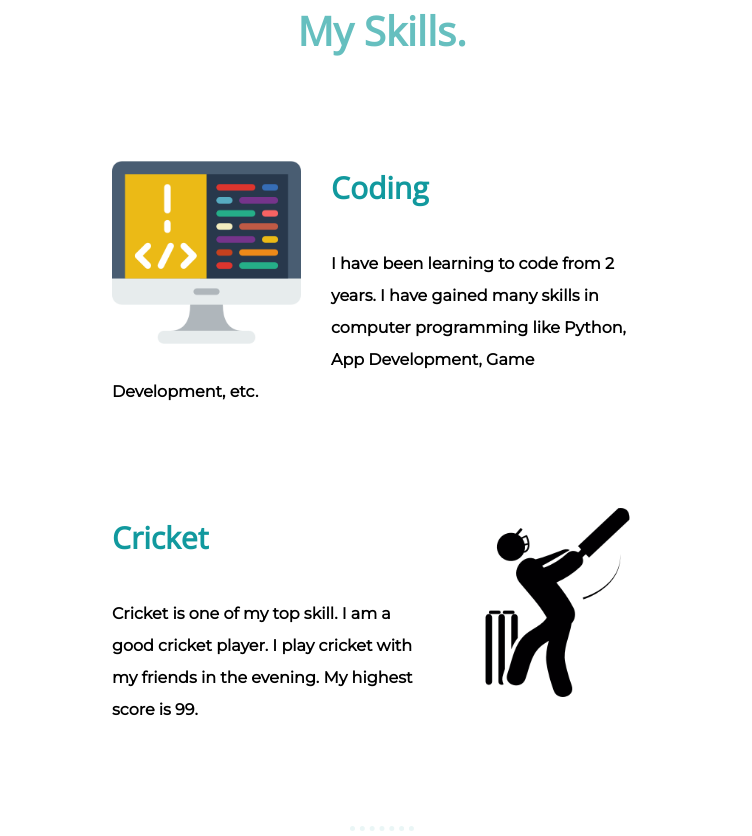
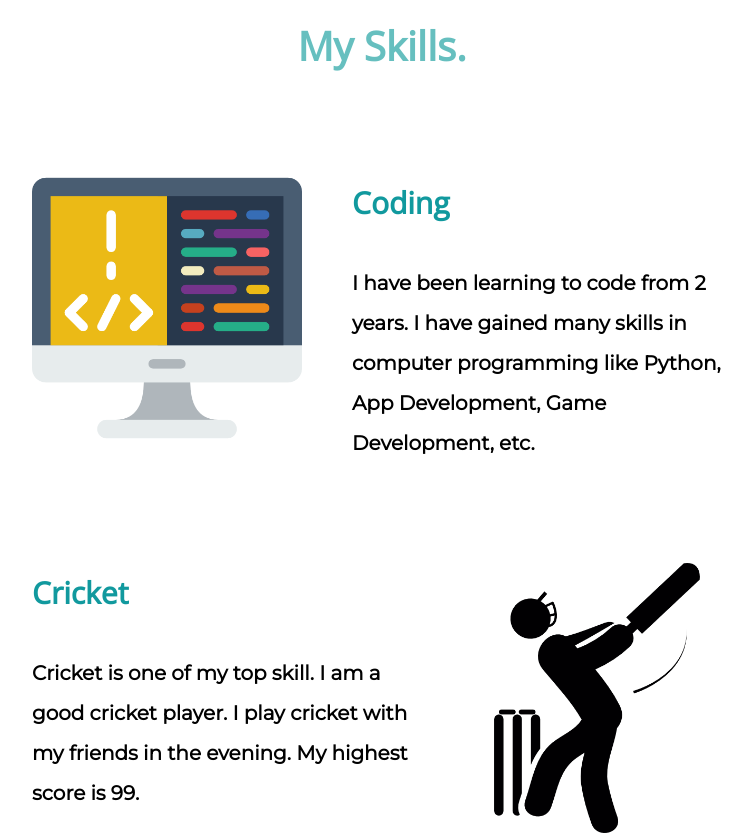
Before and after one commit to Shreyash-Sinha/about, a plain HTML site: page index.html in a window 1280 px wide. Shown: the part 1553-2389 px from the top of the page, without its empty margins (258-1010 px from the left). Drawn offline with nearby package versions, Linux system fonts and the light colour scheme.

Commit message:
Update styles.css

```diff
--- a/css/styles.css
+++ b/css/styles.css
@@ -52,23 +52,27 @@ p{
     font-weight: normal;
 }
 
+.hell{
+    font-size: 20px;
+}
+
 .skill-row{
-    width: 50%;
+    width: 700px;;
     text-align: left;
     margin: 100px auto;
     line-height: 2;
 }
 
 .computer{
-    width: 35%;
+    width: 270px;
     float: left;
-    margin-right: 30px;
+    margin-right: 50px;
 }
 
 .chilly{
     float: right;
-    width: 35%;
-    margin-left: 30px;
+    width: 270px;
+    margin-left: 50px;
 }
 
 hr{
@@ -77,11 +81,6 @@ hr{
     height: 0px;
     border-width: 5px;
     border-color: #EAF6F6;
-}
-
-.descrip{
-    color: #40514E;
-    width: 15%;
 }
 
 .profile{
@@ -143,9 +142,11 @@ hr{
     color: #11999E;
     text-decoration: none;
     margin: 20px;
+    font-size: 150%;
 }
 
 .bottom p{
     margin-top: 30px;
     color: #EAF6F6;
+    font-size: 80%;
 }
```
